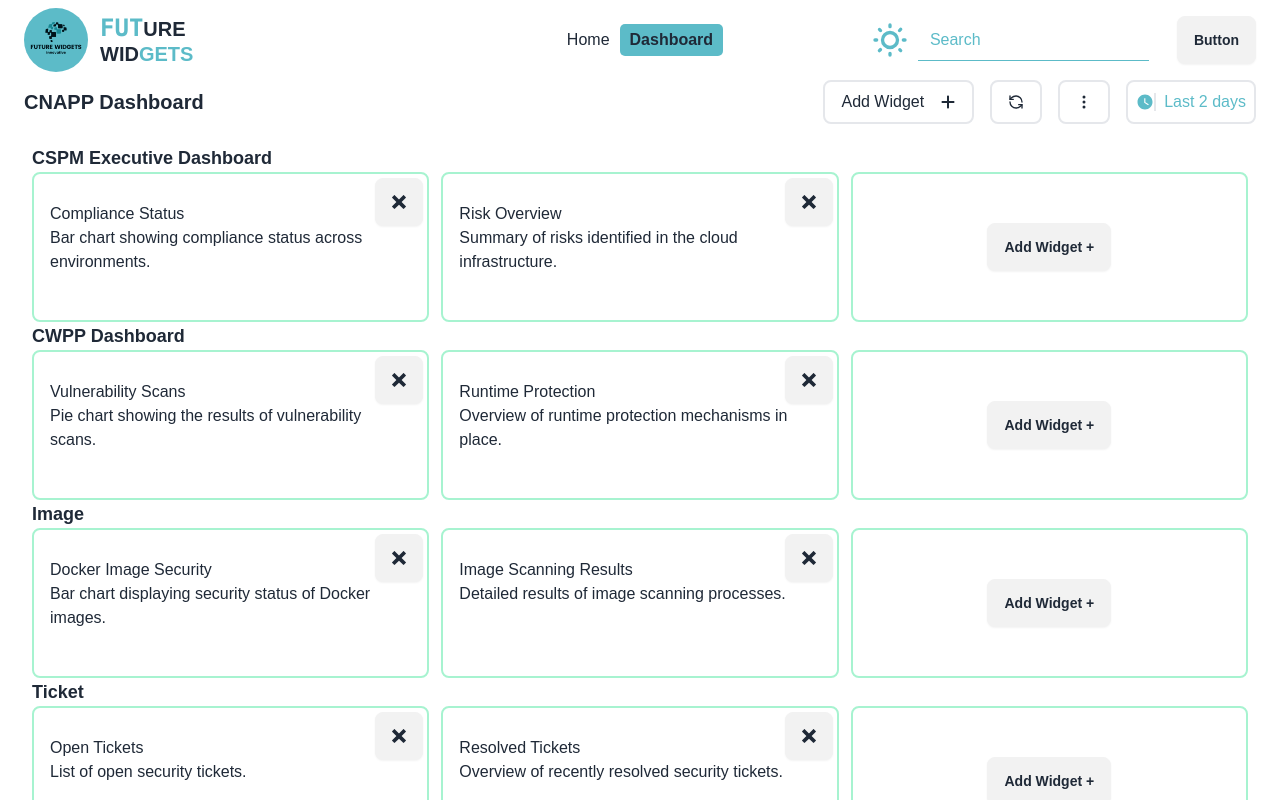
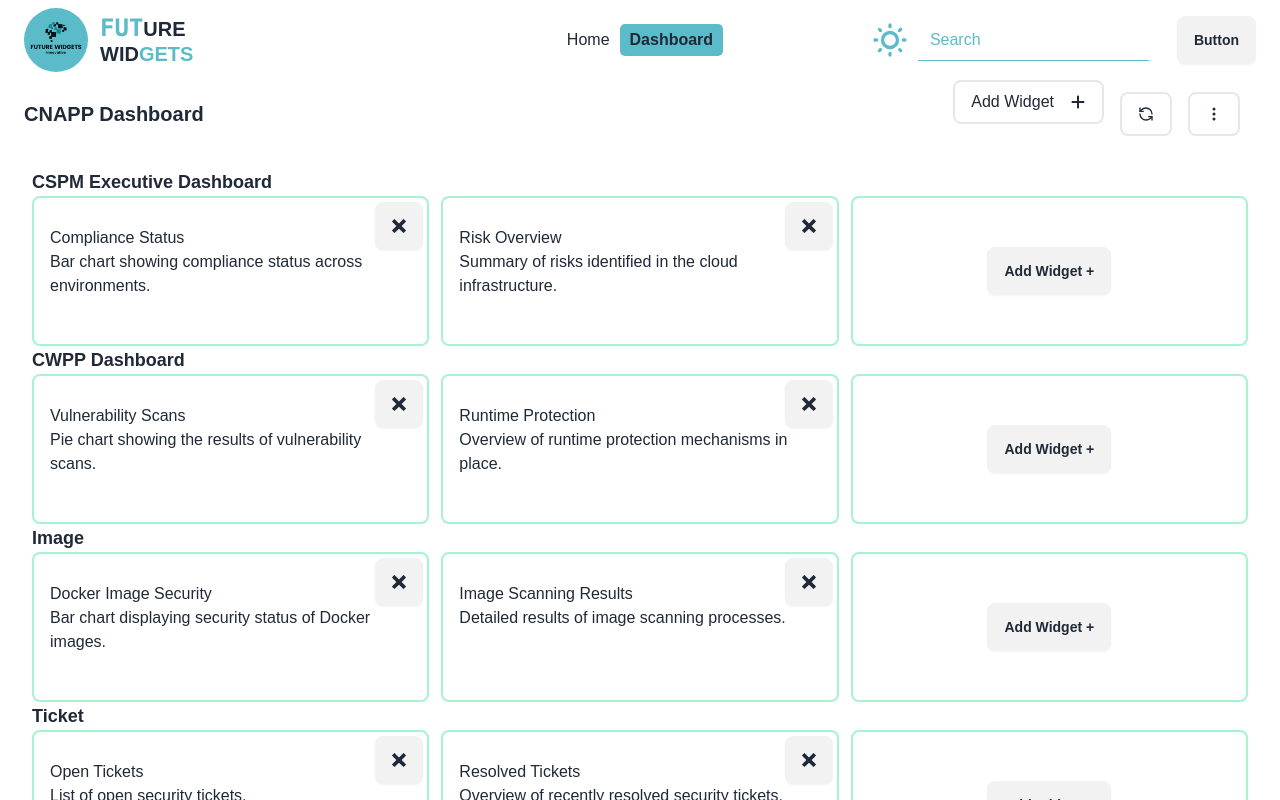
Before and after one commit to Shaon247on/Assignment-Front-End-Dev, a React (Vite) app: page /dashboard in a window 1280 px wide. Shown: the top 800 px of the page. Built offline with nearby package versions, Linux system fonts and the light colour scheme.

Commit message:
Side Drawer is ready now it's time to show all the widgets to particular category

```diff
--- /dev/null
+++ b/src/Pages/Dashboard/CustomizedWidgets.jsx
@@ -0,0 +1,45 @@
+import React from 'react';
+import { FaPlus } from 'react-icons/fa6';
+
+const CustomizedWidgets = () => {
+    return (
+        <>
+            <div className="drawer drawer-end">
+                <input id="my-drawer-4" type="checkbox" className="drawer-toggle" />
+                <div className="drawer-content">
+                    {/* Page content here */}
+                    <label htmlFor="my-drawer-4" className="px-4 py-2 rounded-lg border-2 flex gap-4 items-center">Add Widget <FaPlus /></label>
+                    <button ></button>
+                </div>
+                <div className="drawer-side">
+                    <label htmlFor="my-drawer-4" aria-label="close sidebar" className="drawer-overlay"></label>
+                    <div className='menu bg-base-200 text-base-content min-h-full w-[450px] '>
+                        <div className='bg-blue-800 text-white -mx-2 pl-5 h-12 -mt-2 flex items-center'>
+                            <p className='text-lg font-medium'>Add Widgets</p>
+                        </div>
+                        <div>
+                            <h1>personalis your dashboard by adding the following widget</h1>
+                            <div>
+                                <div role="tablist" className="tabs tabs-bordered">
+                                    <input type="radio" name="my_tabs_1" role="tab" className="tab" aria-label="CSPM" defaultChecked/>
+                                    <div role="tabpanel" className="tab-content p-10">CSPM</div>
+
+                                    <input
+                                        type="radio" name="my_tabs_1" role="tab" className="tab" aria-label="CWPP"  />
+                                    <div role="tabpanel" className="tab-content p-10">CWPP</div>
+
+                                    <input type="radio" name="my_tabs_1" role="tab" className="tab" aria-label="Image" />
+                                    <div role="tabpanel" className="tab-content p-10">Image</div>
+                                    <input type="radio" name="my_tabs_1" role="tab" className="tab" aria-label="Ticket" />
+                                    <div role="tabpanel" className="tab-content p-10">Ticket</div>
+                                </div>
+                            </div>
+                        </div>
+                    </div>
+                </div>
+            </div>
+        </>
+    );
+};
+
+export default CustomizedWidgets;
--- a/src/Pages/Dashboard/Dashboard.jsx
+++ b/src/Pages/Dashboard/Dashboard.jsx
@@ -6,6 +6,7 @@ import { FaPlus } from "react-icons/fa6";
 import { MdWatchLater } from "react-icons/md";
 import { ImCross } from "react-icons/im";
 import AddWidgets from './AddWidgets';
+import CustomizedWidgets from './CustomizedWidgets';
 
 const Dashboard = () => {
     const { data, setData } = useProvider();
@@ -25,14 +26,14 @@ const Dashboard = () => {
             <div className='flex justify-between items-center'>
                 <div className='text-xl font-semibold'>CNAPP Dashboard</div>
                 <div className='flex gap-4 items-center'>
-                    <button className="px-4 py-2 rounded-lg border-2 flex gap-4 items-center">Add Widget <FaPlus /></button>
+                    <CustomizedWidgets/>
                     <button className="px-4 py-3 rounded-lg border-2"><LuRefreshCcw /></button>
                     <button className="px-4 py-3 rounded-lg border-2"><BsThreeDotsVertical /></button>
                     <div className="dropdown dropdown-end">
-                        <div tabIndex={0} role="button" className="px-2 py-2 rounded-lg border-2 flex gap-2 items-center text-[#5cbbc8]">
+                        {/* <div tabIndex={0} role="button" className="px-2 py-2 rounded-lg border-2 flex gap-2 items-center text-[#5cbbc8]">
                             <MdWatchLater className='text-xl border-r-2 h-full text-[#5cbbc8]' />
                             Last 2 days
-                        </div>
+                        </div> */}
                         <ul tabIndex={0} className="dropdown-content menu bg-base-100 rounded-box z-[1] w-52 p-2 shadow">
                             <li><a>Item 1</a></li>
                             <li><a>Item 2</a></li>
@@ -46,6 +47,7 @@ const Dashboard = () => {
                         <h1 className='text-lg font-semibold'>{category.Category}</h1>
                         <div className='grid gap-3 grid-cols-1 md:grid-cols-2 lg:grid-cols-3'>
                             {category.Widgets.map(widget =>
+                                widget.approval !== 'approved' ? (
                                     <div key={widget.id} className='h-[150px] border-2 border-emerald-200 rounded-lg relative py-7 px-4'>
                                         <h1>{widget.name}</h1>
                                         <h1>{widget.content}</h1>
@@ -53,6 +55,7 @@ const Dashboard = () => {
                                             <ImCross />
                                         </button>
                                     </div>
+                                ) : null
                             )}
                             <div className='h-[150px] border-2 border-emerald-200 rounded-lg flex items-center justify-center'>
                                 <AddWidgets category={category.Category} />
```
